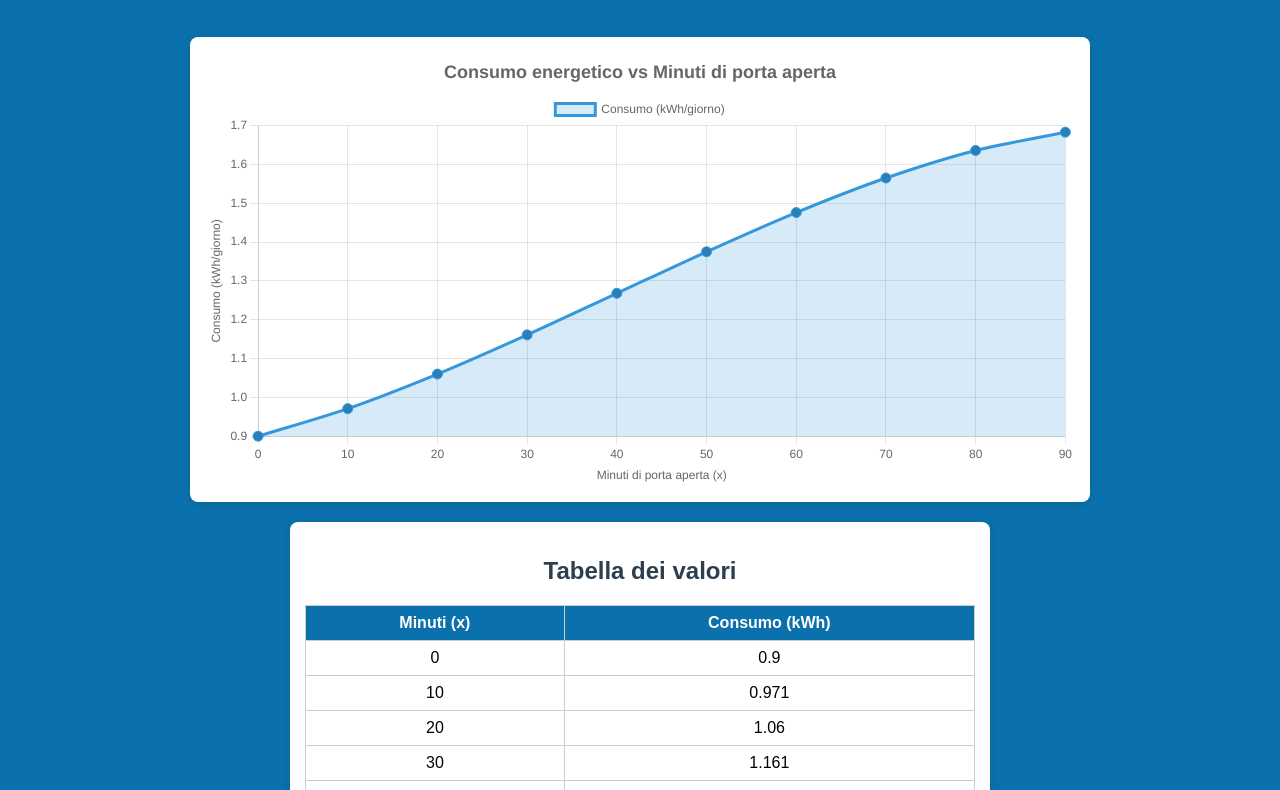
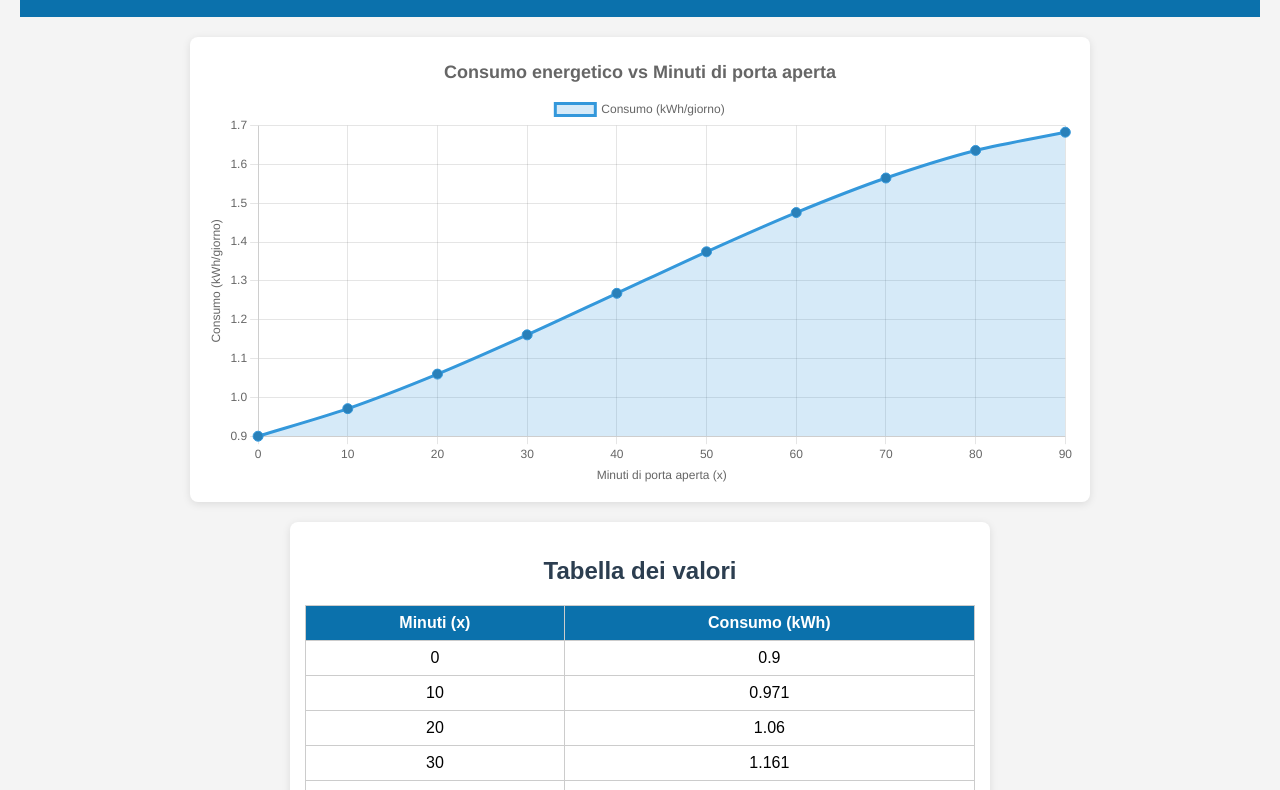
Before and after one commit to Ouertani-08/Educazione-civica-Matematica-TPS, a plain HTML site: page index.html in a window 1280 px wide. Shown: the part 103-893 px from the top of the page. Drawn offline with nearby package versions, Linux system fonts and the light colour scheme.

Commit message:
Change background color of body to light gray

```diff
--- a/style.css
+++ b/style.css
@@ -5,7 +5,7 @@
 
 body {
     font-family: Arial, sans-serif;
-    background-color: rgb(11, 113, 172);
+    background-color: #f4f4f4;
     margin: 0;
     padding: 20px;
 }
```
